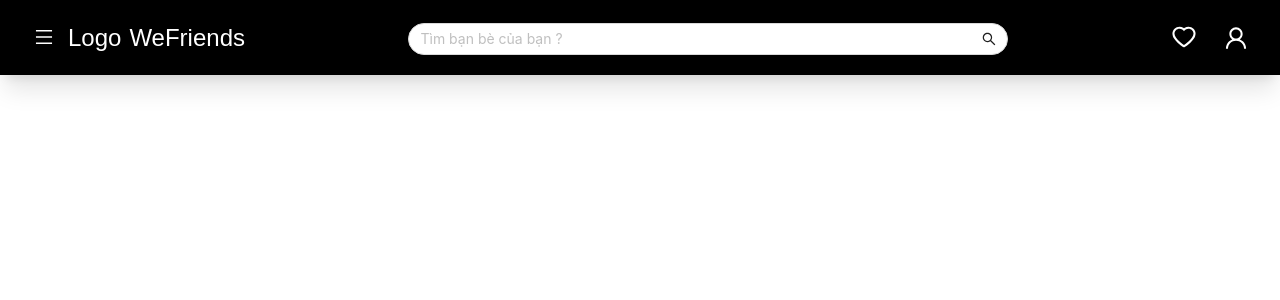
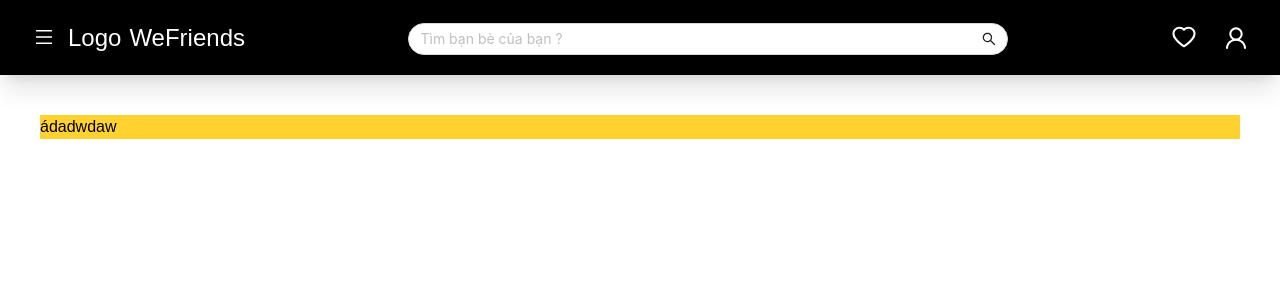
Before and after one commit to ManhThang191/WeFreinds, a Next.js app: page /FriendPage in a window 1280 px wide. Shown: the top 300 px of the page. Built offline with nearby package versions, Linux system fonts and the light colour scheme; what @ant-design/nextjs-registry would draw is missing.

Commit message:
feat: chuẩn bị làm khung cho các page

```diff
--- a/src/app/(root)/FriendPage/FriendPage.tsx
+++ b/src/app/(root)/FriendPage/FriendPage.tsx
@@ -1,10 +1,11 @@
-import CardFriendInfor from '@/app/components/CardFriendInfor/CardFriendInfor';
 import React from 'react';
 
 const FriendPage = () => {
   return (
     <>
-      <CardFriendInfor />
+      <div className="bg-amber-300 h-full m-10">
+        <div>ádadwdaw</div>
+      </div>
     </>
   );
 };
--- a/src/app/(root)/FriendPage/page.tsx
+++ b/src/app/(root)/FriendPage/page.tsx
@@ -1,14 +1,10 @@
 import React from 'react';
 import FriendPage from './FriendPage';
-import CardFriendInfor from '@/app/components/CardFriendInfor/CardFriendInfor';
 
 const page = () => {
   return (
     <>
-      <div className=" w-full h-auto bg-amber-300">
-        <FriendPage />
-        <CardFriendInfor />
-      </div>
+      <FriendPage />
     </>
   );
 };
--- a/src/app/(root)/layout.tsx
+++ b/src/app/(root)/layout.tsx
@@ -5,6 +5,7 @@ const layout = ({ children }: Readonly<{ children: React.ReactNode }>) => {
   return (
     <>
       <Navbar />
+
       {children}
     </>
   );
--- /dev/null
+++ b/src/custom/FrameBase/FrameBase.tsx
@@ -0,0 +1,7 @@
+import React from 'react';
+
+const FrameBase = () => {
+  return <div>FrameBase</div>;
+};
+
+export default FrameBase;
```
